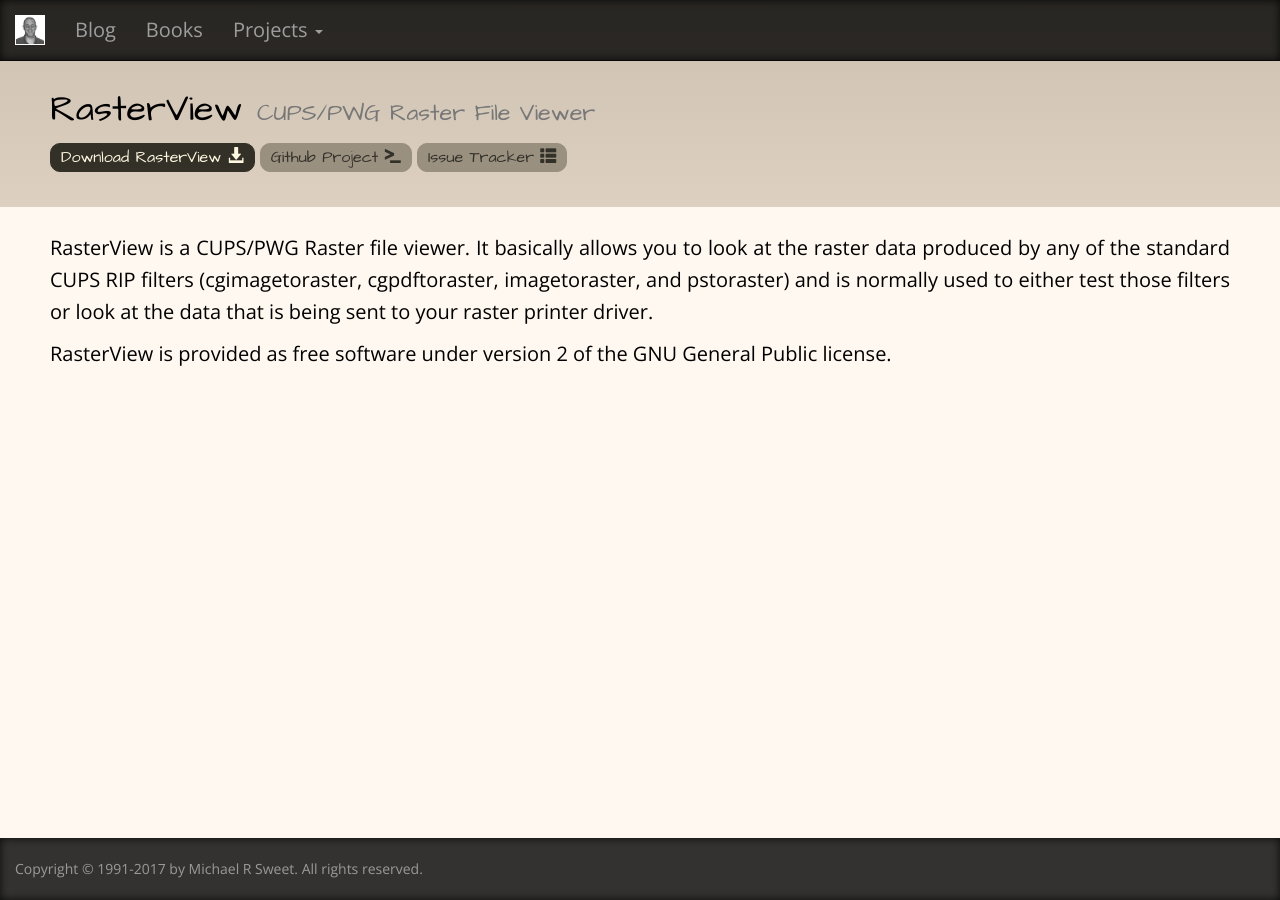
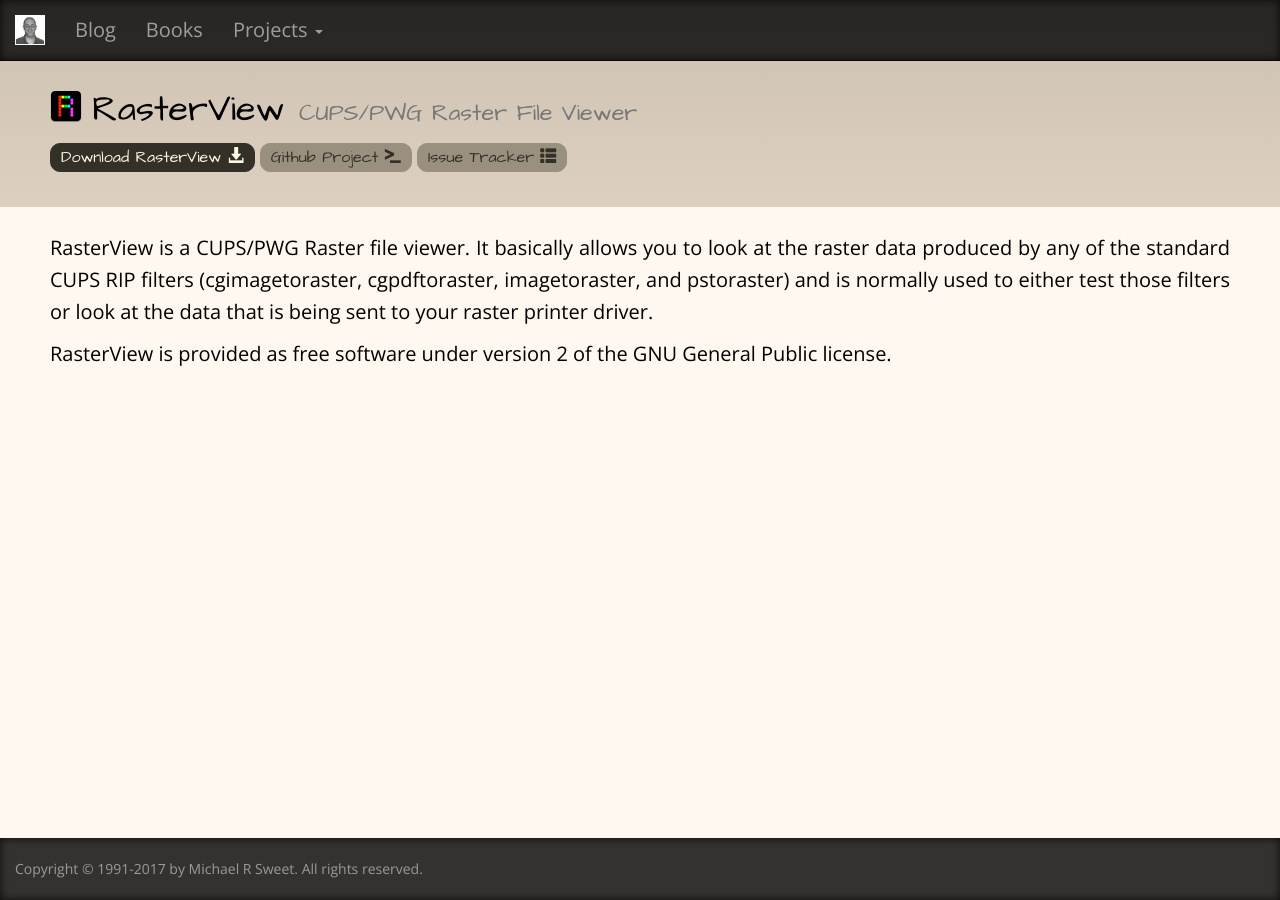
Before and after one commit to michaelrsweet/michaelrsweet.github.com, a Jekyll site: the page built from rasterview/index.html, in a window 1280 px wide. Built offline with Jekyll 4.4.1, drawn with Linux system fonts in a browser that asks for light colours.

Commit message:
Add logo images for active projects.

```diff
--- a/mxml/index.html
+++ b/mxml/index.html
@@ -6,7 +6,7 @@
 <div class="container-fluid container-header">
   <div class="row">
     <div class="col-sm-12">
-      <h1>Mini-XML <small>Tiny XML Library</small></h1>
+      <h1><img class="logo" src="mxml-128.png">Mini-XML <small>Tiny XML Library</small></h1>
       <p><a class="btn btn-primary" href="https://github.com/michaelrsweet/mxml/releases">Download Mini-XML <span class="glyphicon glyphicon-download-alt" aria-hidden="true"></span></a>
       <a class="btn btn-normal" href="https://github.com/michaelrsweet/mxml">Github Project <span class="glyphicon glyphicon-console" aria-hidden="true"></span></a>
       <a class="btn btn-normal" href="https://github.com/michaelrsweet/mxml/issues">Issue Tracker <span class="glyphicon glyphicon-th-list" aria-hidden="true"></span></a>
--- a/mxml/mxml.html
+++ b/mxml/mxml.html
@@ -6,7 +6,7 @@
 <div class="container-fluid container-header">
   <div class="row">
     <div class="col-sm-12">
-      <h1>Mini-XML <small>Tiny XML Library</small></h1>
+      <h1><img class="logo" src="mxml-128.png">Mini-XML <small>Tiny XML Library</small></h1>
       <p><a class="btn btn-primary" href="https://github.com/michaelrsweet/mxml/releases">Download Mini-XML <span class="glyphicon glyphicon-download-alt" aria-hidden="true"></span></a>
       <a class="btn btn-normal" href="https://github.com/michaelrsweet/mxml">Github Project <span class="glyphicon glyphicon-console" aria-hidden="true"></span></a>
       <a class="btn btn-normal" href="https://github.com/michaelrsweet/mxml/issues">Issue Tracker <span class="glyphicon glyphicon-th-list" aria-hidden="true"></span></a>
--- a/rasterview/index.html
+++ b/rasterview/index.html
@@ -6,7 +6,7 @@
 <div class="container-fluid container-header">
   <div class="row">
     <div class="col-sm-12">
-      <h1>RasterView <small>CUPS/PWG Raster File Viewer</small></h1>
+      <h1><img class="logo" src="rasterview-128.png">RasterView <small>CUPS/PWG Raster File Viewer</small></h1>
       <p><a class="btn btn-primary" href="https://github.com/michaelrsweet/rasterview/releases">Download RasterView <span class="glyphicon glyphicon-download-alt" aria-hidden="true"></span></a>
       <a class="btn btn-normal" href="https://github.com/michaelrsweet/rasterview">Github Project <span class="glyphicon glyphicon-console" aria-hidden="true"></span></a>
       <a class="btn btn-normal" href="https://github.com/michaelrsweet/rasterview/issues">Issue Tracker <span class="glyphicon glyphicon-th-list" aria-hidden="true"></span></a></p>
```
Also changed, not shown: htmldoc/htmldoc-128.png, mxml/mxml-128.png (added), rasterview/rasterview-128.png (added).
